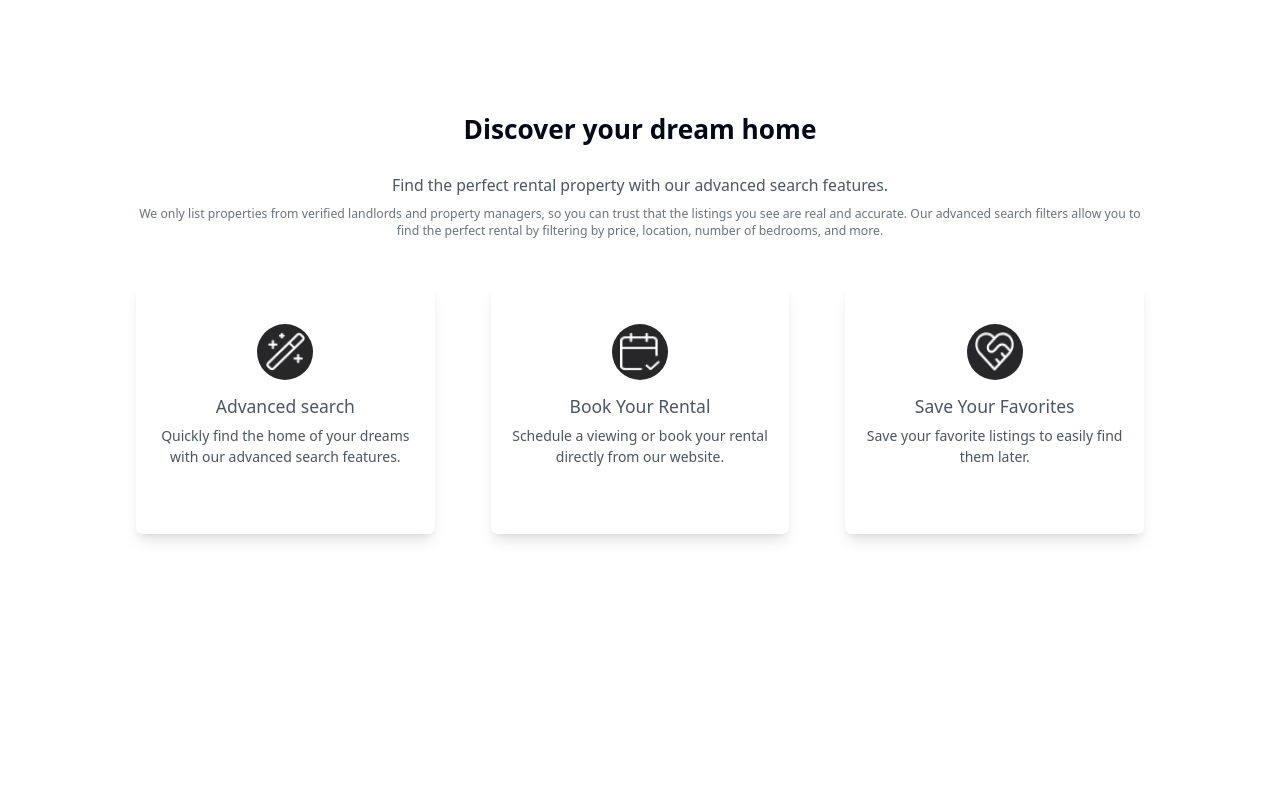
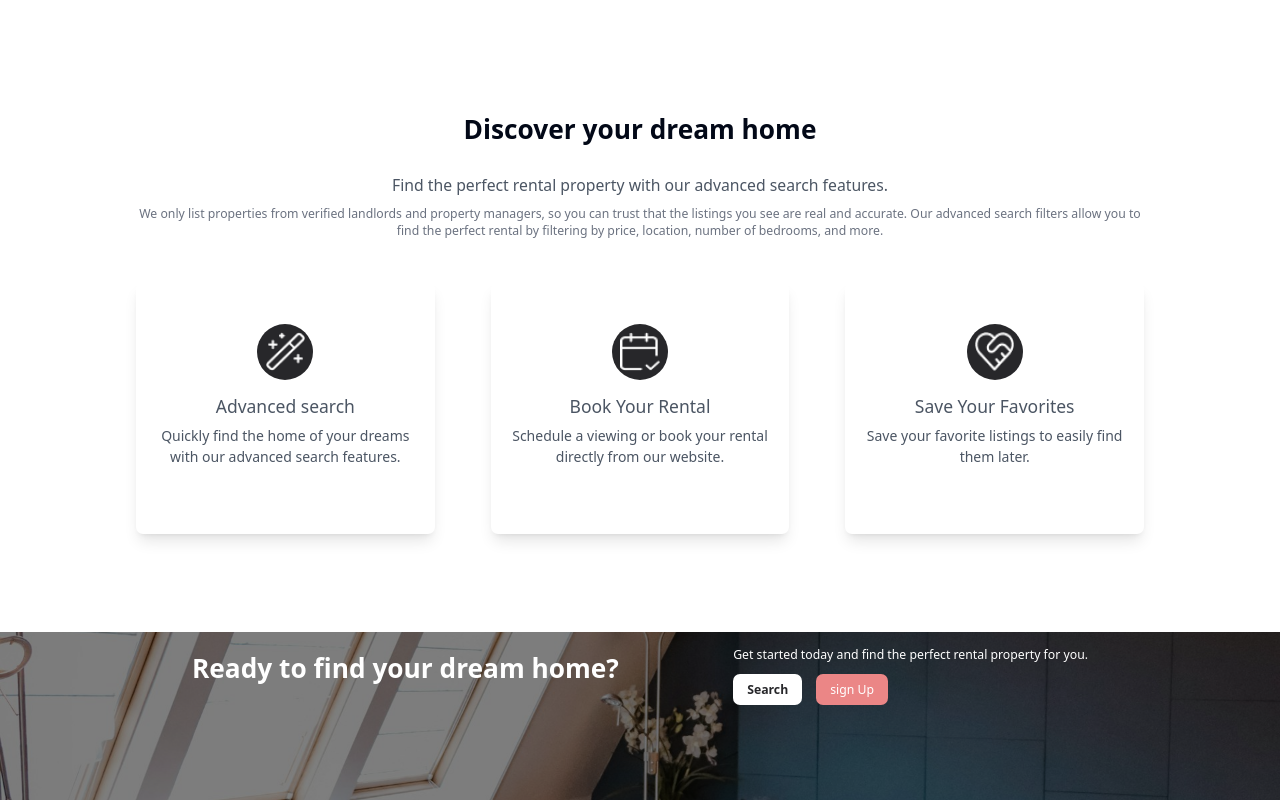
Before and after one commit to ebrahimbeiati/hestia, a Next.js app in the folder client/: page /landing in a window 1280 px wide. Shown: the part 1430-2230 px from the top of the page. Before the commit the page ends 2062 px from the top, so only its background shows below. Built offline with nearby package versions, Linux system fonts and the light colour scheme; no server answers.

Commit message:
call to action section

```diff
--- /dev/null
+++ b/client/src/app/(nondashboard)/landing/CallToAction.tsx
@@ -0,0 +1,41 @@
+'use client'
+import Image from 'next/image'
+import React from 'react'
+import { motion } from 'framer-motion'
+import Link from 'next/link'
+
+export const CallToAction = () => {
+  return (
+    <div className='relative py-24'>
+        <Image src='/landing-call-to-action.jpg' alt='Rentiful search section background' fill  className='object-cover object-center' />
+        <div className='absolute inset-0 bg-black bg-opacity-50 z-10'>
+            <motion.div
+                initial={{ opacity: 0, y: 20 }}
+                animate={{ opacity: 1, y: 0 }}
+                transition={{ duration: 0.5 }}
+                viewport={{once: true}}
+                className='relative max-w-4xl xl:max-w-6xl mx-auto px-6 sm:px-8 lg:px-12 xl:px-16 text-center text-white'>
+                    <div className='flex flex-col items-center md:flex-row justify-between mt-4 '>
+                        <div className='mb-6 md:mb-0 md:mr-10'>
+                            <h2 className='text-3xl font-bold mb-4'>Ready to find your dream home?</h2>
+                        </div>
+                        <div>
+                            <p className='text-white mb-3'>
+                                Get started today and find the perfect rental property for you.
+                            </p>
+                            <div className='flex justify-center md:justify-start gap-4'>
+                                <button onClick={() =>window.scrollTo ({top: 0, behavior: 'smooth'})} className='inline-block text-primary-700 bg-white rounded-lg px-4 py-2 font-semibold hover:bg-primary-600 hover:text-white'
+                                 >
+
+                                    Search</button><Link href='/signup'
+                                    className='inline-block text-white bg-secondary-500 rounded-lg px-4 py-2 hover:bg-secondary-600' scroll={false}>sign Up
+                                    </Link>
+                            </div>
+                        </div>
+                    </div>
+
+            </motion.div>
+        </div>
+    </div>
+  )
+}
--- a/client/src/app/(nondashboard)/landing/page.tsx
+++ b/client/src/app/(nondashboard)/landing/page.tsx
@@ -2,6 +2,7 @@
 import {HeroSection} from './HeroSection'
 import {Features} from './Features'
 import {Discover} from './Discover'
+import {CallToAction} from './CallToAction'
 
 const LandingPage = () => {
   return (
@@ -9,6 +10,7 @@
       <HeroSection />
       <Features />
       <Discover />
+      <CallToAction />
       </div>
   )
 }
```
